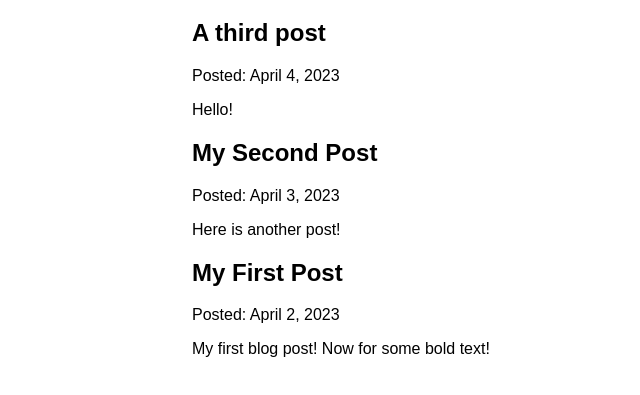
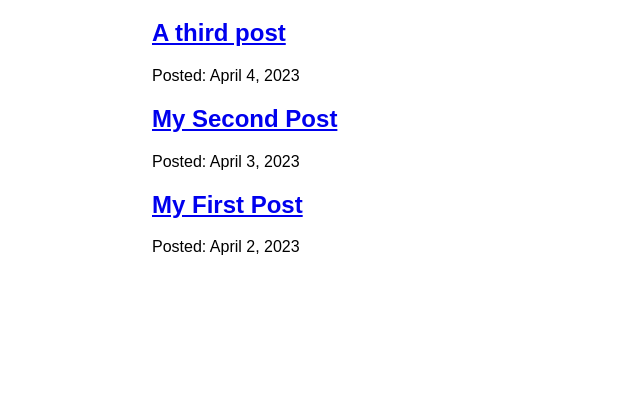
Before and after one commit to ewaschukmps/gatsby-tutorial-site, a Gatsby site: page /blog in a window 1280 px wide. Shown: the part 157-552 px from the top of the page, without its empty margins (238-878 px from the left). Built offline with nearby package versions, Linux system fonts and the light colour scheme; Gatsby itself is replaced by a stand-in of ours.

Commit message:
Part 6 of the gatsby tutorial

```diff
--- a/src/blog/post.mdx
+++ b/src/blog/post.mdx
@@ -2,6 +2,7 @@
 title: "My First Post"
 date: "2023-04-02"
 slug: "my-first-post"
+wow: "test"
 ---
 
 My first blog post! Now for some **bold text**!
--- a/src/pages/blog.js
+++ /dev/null
@@ -1,41 +0,0 @@
-import * as React from 'react'
-import { graphql } from 'gatsby'
-import Layout from '../components/layout'
-import Seo from '../components/seo'
-
-const BlogPage = ({data}) => {
-  return (
-    <Layout pageTitle="My Blog Posts">
-      <ul>
-        {
-          data.allMdx.nodes.map((node) => (
-            <article key={node.id}>
-              <h2>{node.frontmatter.title}</h2>
-              <p>Posted: {node.frontmatter.date}</p>
-              <p>{node.excerpt}</p>
-            </article>
-          ))
-        }
-      </ul>
-    </Layout>
-  )
-}
-
-export const query = graphql`
-  query {
-    allMdx(sort: { frontmatter: { date: DESC }}) {
-      nodes {
-        frontmatter {
-          date(formatString: "MMMM D, YYYY")
-          title
-        }
-        id
-        excerpt
-      }
-    }
-  }
-`
-
-export const Head = () => <Seo title="My Blog Posts" />
-
-export default BlogPage
--- /dev/null
+++ b/src/pages/blog/index.js
@@ -0,0 +1,42 @@
+import * as React from 'react'
+import { Link, graphql } from 'gatsby'
+import Layout from '../../components/layout'
+import Seo from '../../components/seo'
+
+const BlogPage = ({ data }) => {
+  return (
+    <Layout pageTitle="My Blog Posts">
+      {
+        data.allMdx.nodes.map(node => (
+          <article key={node.id}>
+            <h2>
+              <Link to={`/blog/${node.frontmatter.slug}`}>
+                {node.frontmatter.title}
+              </Link>
+            </h2>
+            <p>Posted: {node.frontmatter.date}</p>
+          </article>
+        ))
+      }
+    </Layout>
+  )
+}
+
+export const query = graphql`
+  query {
+    allMdx(sort: { frontmatter: { date: DESC }}) {
+      nodes {
+        frontmatter {
+          date(formatString: "MMMM D, YYYY")
+          title
+          slug
+        }
+        id
+      }
+    }
+  }
+`
+
+export const Head = () => <Seo title="My Blog Posts" />
+
+export default BlogPage
```
Also changed, not shown: src/pages/blog/{mdx.frontmatter__slug}.js (added, +28 -0 lines).
